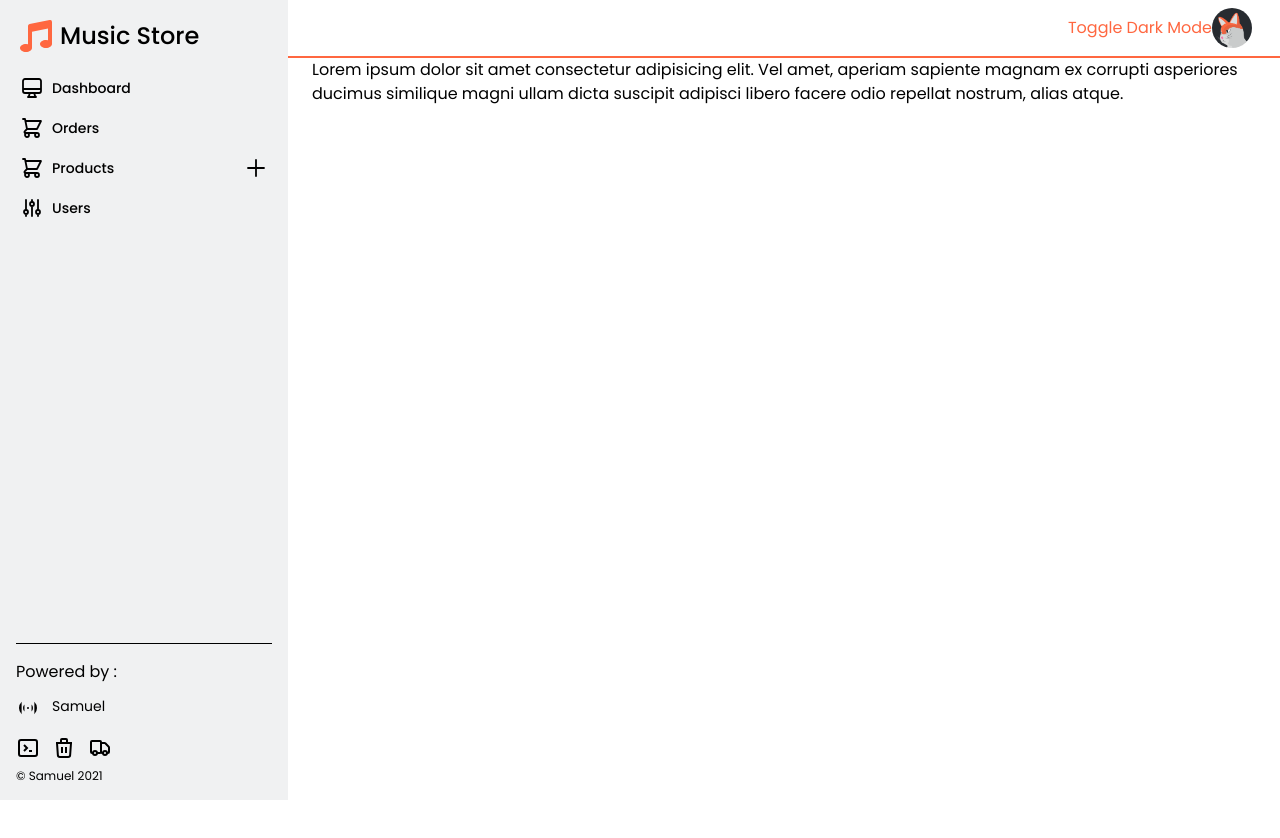
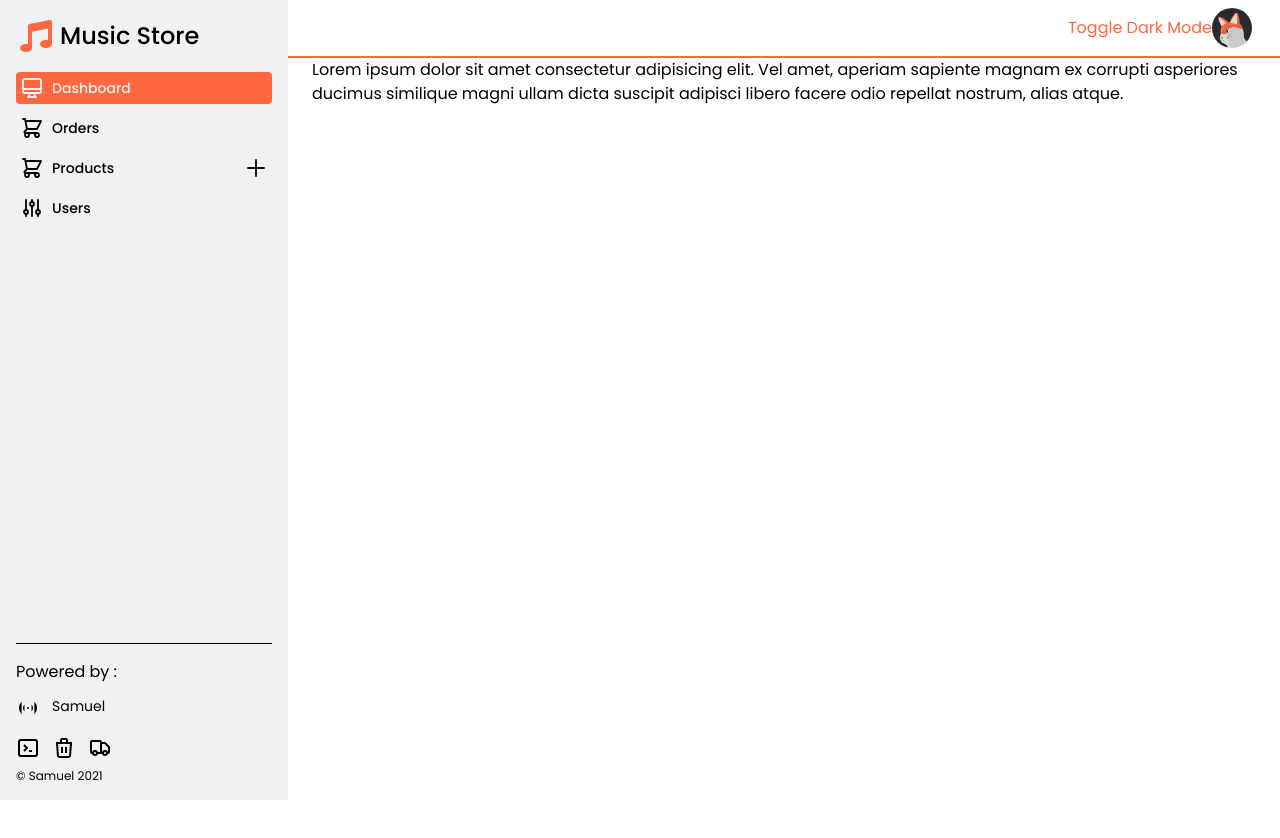
Before and after one commit to samueladitia95/music-store-admin, a Next.js app: page / in a window 1280 px wide. Shown: the top 838 px of the page. Built offline with nearby package versions, Linux system fonts and the light colour scheme.

Commit message:
Add current page highlight to Sidebar component

```diff
--- a/components/Layout/Sidebar/index.tsx
+++ b/components/Layout/Sidebar/index.tsx
@@ -1,6 +1,7 @@
 import { useGlobalContext } from "../../../context";
 import NavItem from "./subComponents/NavItem";
 import { NavItemType, SocialMediaType } from "./type";
+import { useRouter } from "next/router";
 
 // Variable normal aja, karena tidak butuh responsive
 const navigations: NavItemType[] = [
@@ -44,6 +45,7 @@ const socialMedias: SocialMediaType[] = [
 
 const Sidebar = () => {
   const { isSidebarOpen, setIsSidebarOpen } = useGlobalContext();
+  const { pathname } = useRouter();
 
   return (
     // Extra div buat shadow
@@ -94,7 +96,11 @@ const Sidebar = () => {
             <div className="flex-1 flex flex-col space-y-2 pt-4">
               {/* Navigation Item */}
               {navigations.map((element: NavItemType, i: number) => (
-                <NavItem navigation={element} key={i} />
+                <NavItem
+                  navigation={element}
+                  key={i}
+                  isActive={element.readLink === pathname}
+                />
               ))}
             </div>
 
--- a/components/Layout/Sidebar/subComponents/NavItem.tsx
+++ b/components/Layout/Sidebar/subComponents/NavItem.tsx
@@ -2,11 +2,23 @@ import { Fragment } from "react";
 import Link from "next/link";
 import { NavItemType } from "../type";
 
-const NavItem = ({ navigation }: { navigation: NavItemType }) => {
+const NavItem = ({
+  navigation,
+  isActive,
+}: {
+  navigation: NavItemType;
+  isActive: boolean;
+}) => {
   const { category, readLink, logo, createLink } = navigation;
   return (
     <span className="font-medium text-sm cursor-pointer">
-      <span className="flex justify-between p-1 hover:bg-gray-200 rounded">
+      <span
+        className={`flex justify-between p-1 hover:bg-gray-200 hover:text-tLightPrimary rounded ${
+          isActive
+            ? "bg-accent1 text-bLightSecondary hover:bg-accent1 hover:text-bLightSecondary"
+            : ""
+        }`}
+      >
         <Link href={readLink}>
           <span className="flex space-x-2 items-center">
             {/* Logo */}
```
